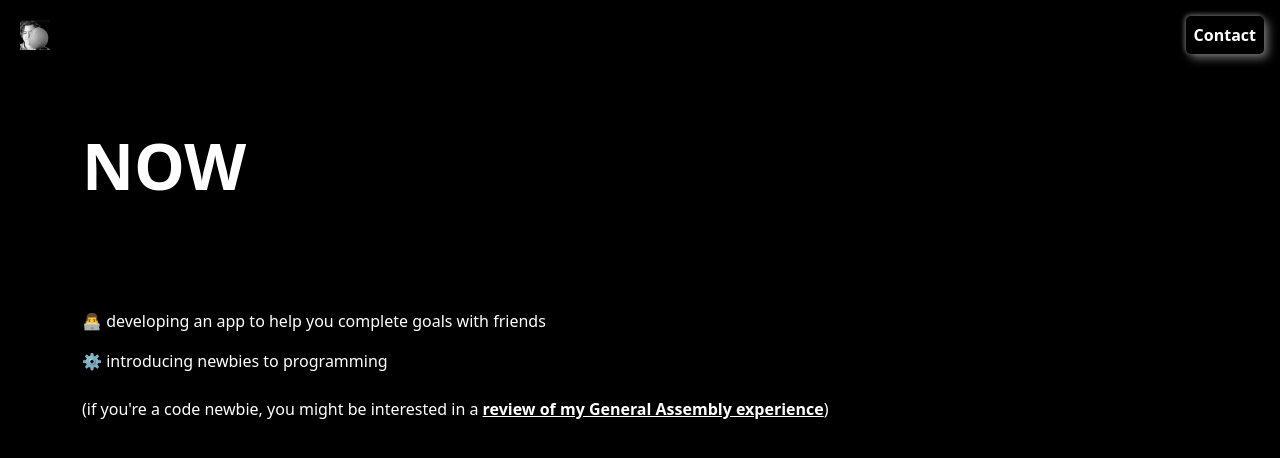
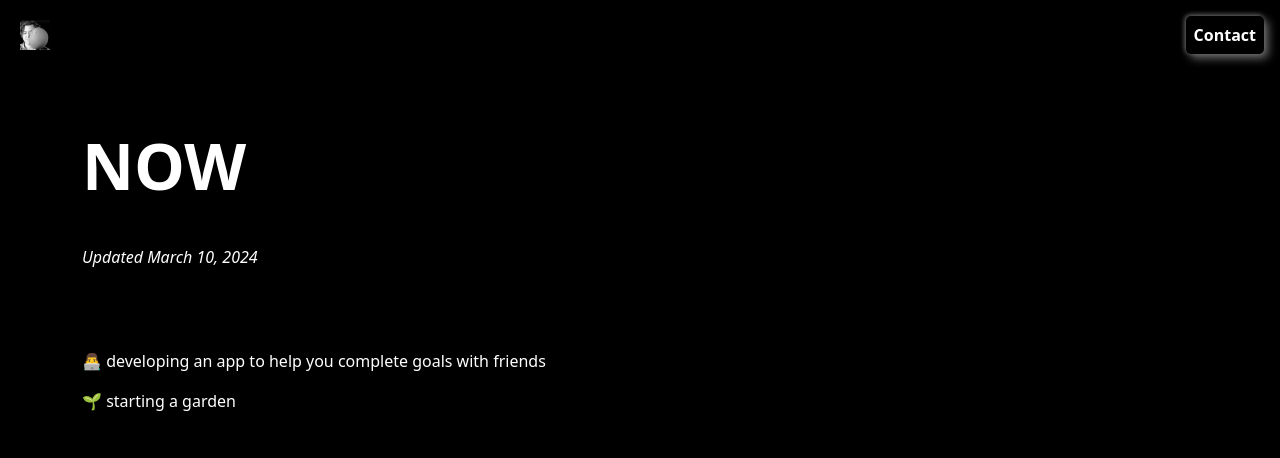
Before and after one commit to DeeterCesler/personal-site, a React (Create React App) app: page /now in a window 1280 px wide. Shown: the top 458 px of the page. Built offline with nearby package versions, Linux system fonts and the light colour scheme.

Commit message:
update /now

```diff
--- a/src/Pages/Now.jsx
+++ b/src/Pages/Now.jsx
@@ -6,14 +6,12 @@ const Now = () => {
             <div className="container">
                 <h1 className="header">NOW</h1>
                 <div className="mini-spacer"/>
+                <p><i>Updated March 10, 2024</i></p>
                 <div className="mini-spacer"/>
                 <div className="mini-spacer"/>
                 <div className="main-text">
                     <p className="now-text"><span role="img" aria-label="man laptop emoji">👨‍💻</span> developing an app to help you complete goals with friends</p>
-                    <p className="now-text"><span role="img" aria-label="cog emoji">⚙️</span> introducing newbies to programming
-                    <br/>
-                    <br/>
-                    (if you're a code newbie, you might be interested in a <a className="white" href="https://www.youtube.com/watch?v=QKXwNPkQeWA&lc=UgxJoW2T0M-_U6V9BhF4AaABAg.9SeSSJyfTQw9Y25tlLcT0f&ab_channel=DeeterCesler">review of my General Assembly experience</a>)</p>
+                    <p className="now-text"><span role="img" aria-label="seedling emoji">🌱</span> starting a garden</p>
                     <br/>
                 </div>
                 <div className="mini-spacer"/>
```
